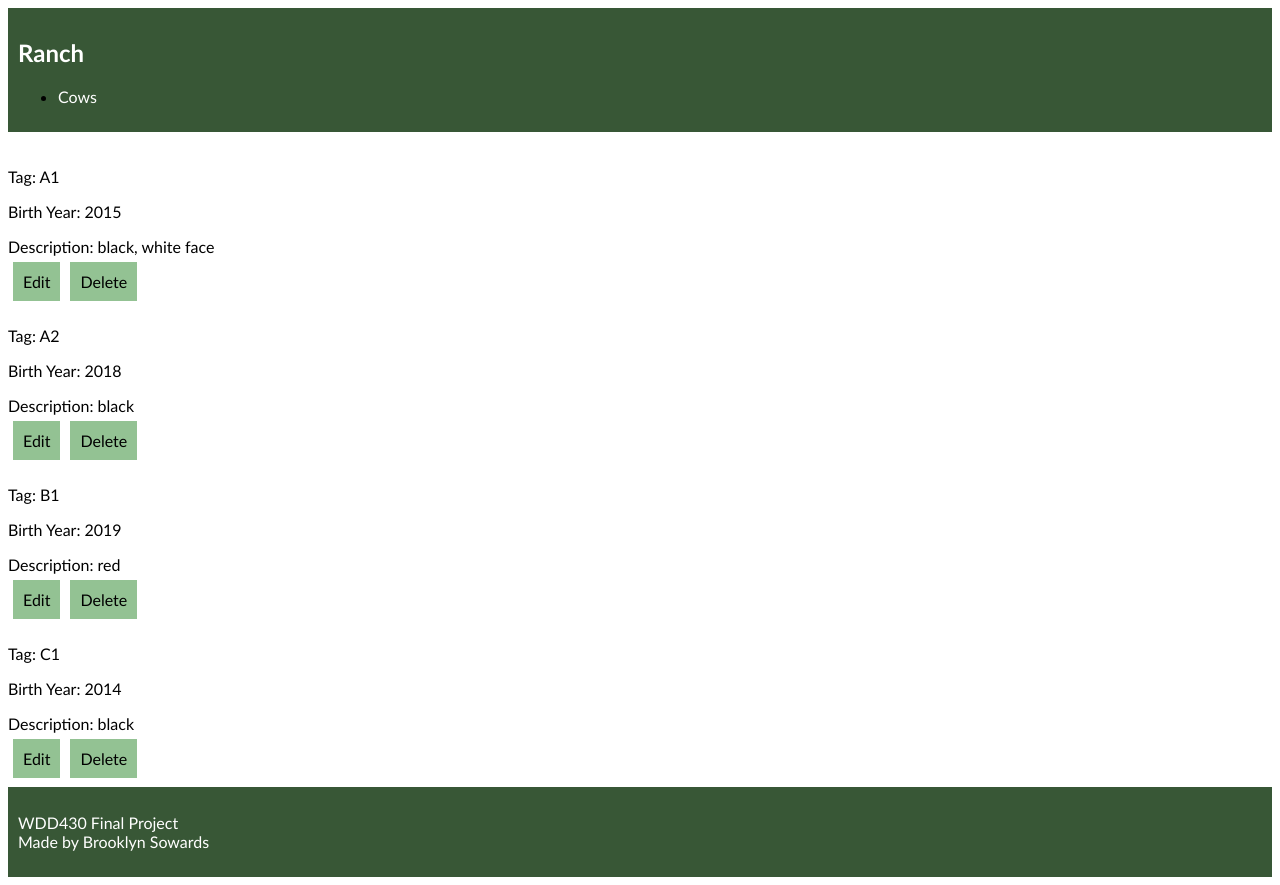
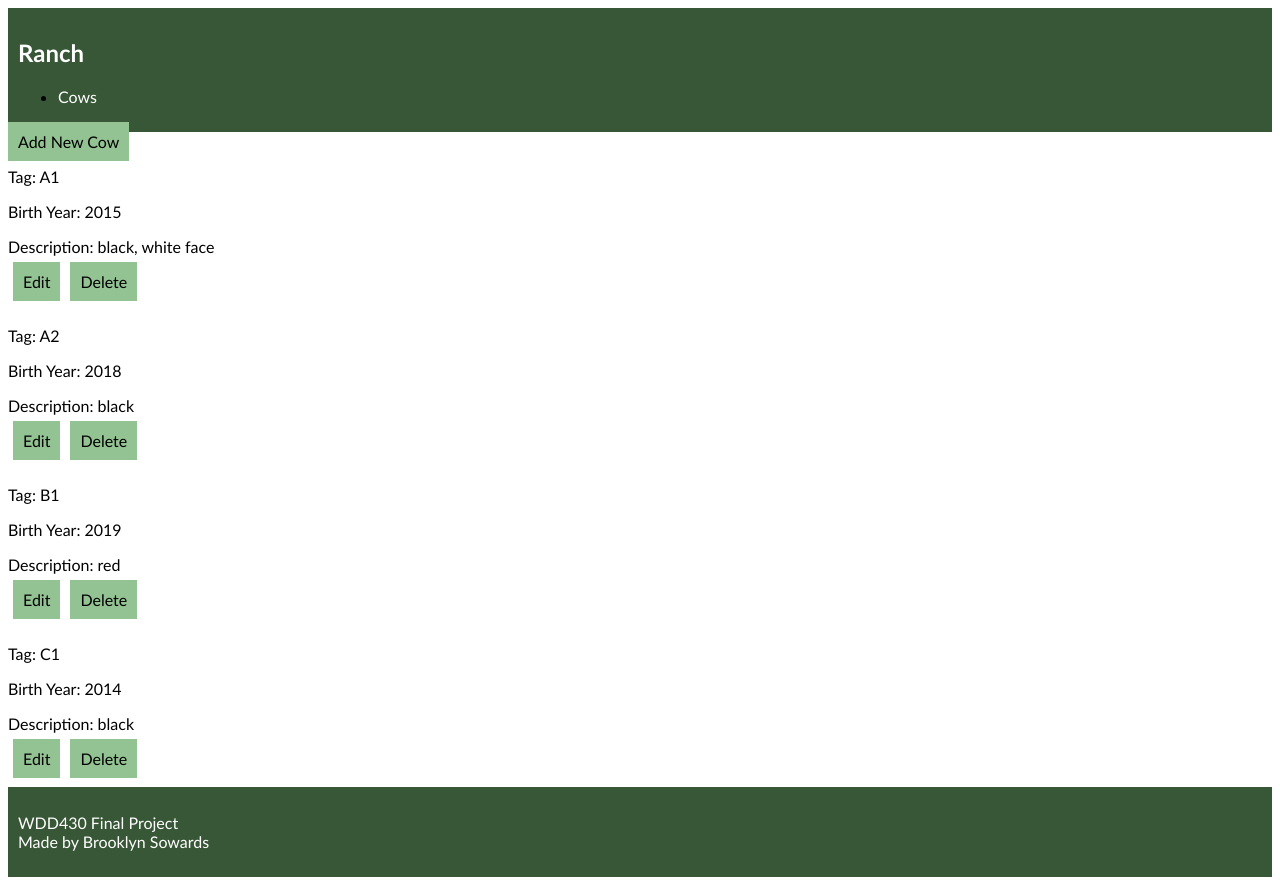
Before and after one commit to brooklvk/WDD430-Final, an Angular app in the folder ranch/: page /cows/cow-list in a window 1280 px wide. Built offline with nearby package versions, Linux system fonts and the light colour scheme.

Commit message:
add new works

```diff
--- a/ranch/src/app/cows/cow-list/cow-list.component.css
+++ b/ranch/src/app/cows/cow-list/cow-list.component.css
@@ -1,3 +1,15 @@
 ranch-cow-item {
     padding: 10px;
 }
+
+a {
+    color: black;
+    background-color: rgb(147, 194, 147);
+    text-decoration: none;
+    padding: 10px;
+    font-size:medium;
+}
+
+a:hover {
+    background-color: rgb(196, 227, 196);
+}
--- a/ranch/src/app/cows/cow-list/cow-list.component.html
+++ b/ranch/src/app/cows/cow-list/cow-list.component.html
@@ -1,4 +1,6 @@
 <div>
-    <!-- <h3>Cows</h3> -->
+    <a [routerLink]="['/cows', 00, 'edit']" routerLinkActive="active">Add New Cow</a>
+    <!-- change^ to generate new id -->
+
     <ranch-cow-item *ngFor="let cow of cows" [cow]="cow"></ranch-cow-item>
 </div>
```
Also changed, not shown: 3 other files (tests, documents, lock files or other folders).
